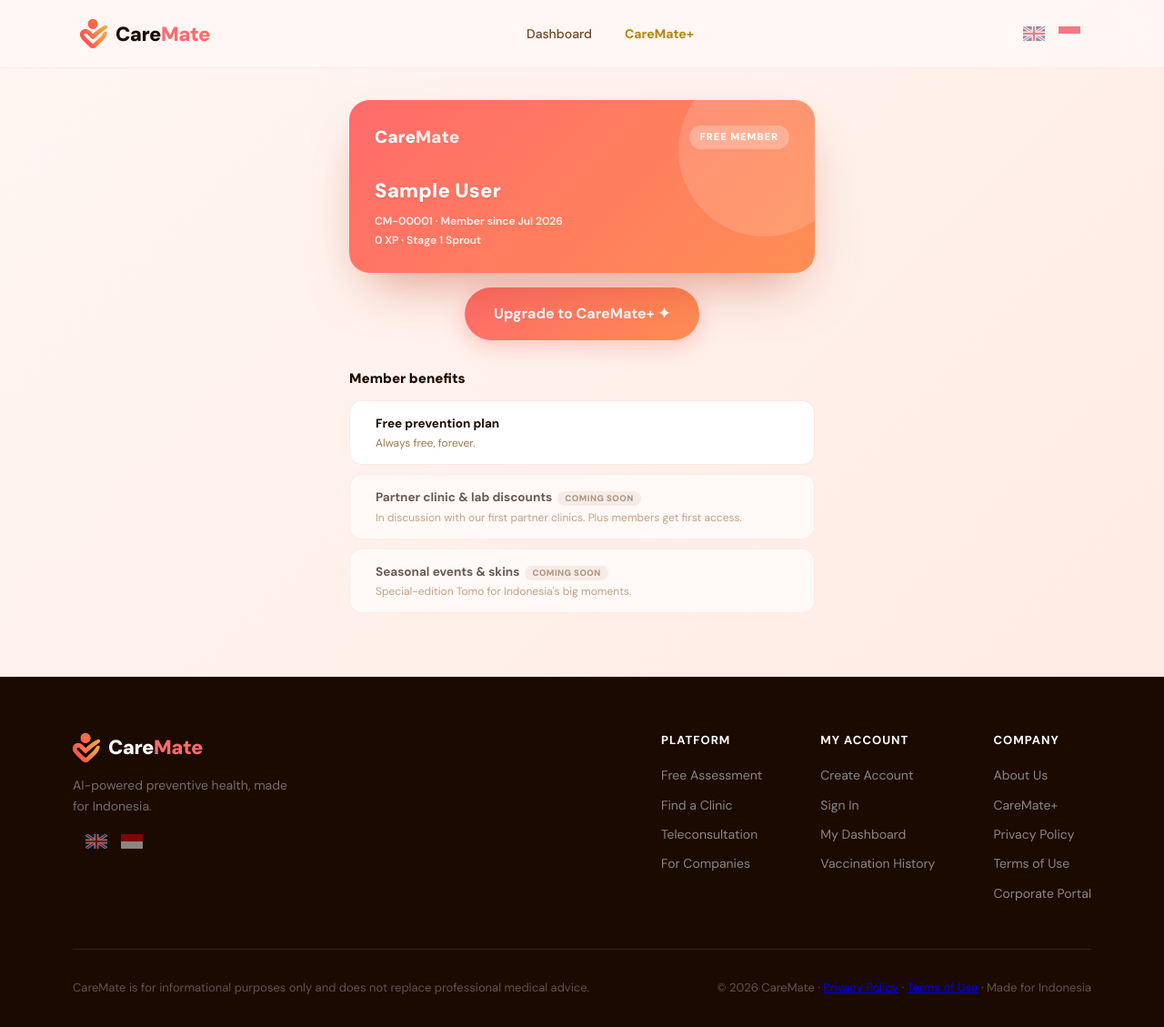
After one commit to poilvetcarl-svg/CareMate, a Flask app: page /member in a window 1280 px wide. The commit adds this page. Shown: the whole page at 91% size. Run offline with Flask 3, Linux system fonts and the light colour scheme; the visitor is signed in with stand-in values (Sample User, id 1); data that the repository does not hold is empty; some libraries are stand-ins or nearby versions.

Commit message:
Deeper engagement: badges, member card, assessment rescue, AI in user's language
- 11 achievement badges computed live from real actions (no storage, cheat-proof); dashboard shelf with locked/earned states, gold badges for Mythic + Plus supporters
- /member: digital membership card (gold for Plus), earned badges, honest benefits list with partner-discount slots marked COMING SOON until deals are signed
- /api/assessment/import: pre-signup assessments rescued from localStorage into the new account (activation fix)
- AI assistant + AI doctor chat reply in Bahasa Indonesia when the interface language is IDN

Co-Authored-By: Claude Fable 5 <noreply@anthropic.com>

```diff
--- a/app.py
+++ b/app.py
@@ -1276,6 +1276,7 @@ def dashboard():
         # Real synced data (Terra) wins; the deterministic demo is the fallback
         wearable = _real_wearable(current_user.id, today) or _simulated_wearable(current_user.id, today)
     pet = _pet_progress(current_user.id)
+    badges = _badges(current_user.id, pet)
     # Heal rows saved before a test existed in the reference table: re-match + re-flag
     _healed = False
     for lab in lab_results:
@@ -1305,7 +1306,8 @@ def dashboard():
         lab_reference=LAB_REFERENCE,
         wearable_device=wearable_device,
         wearable=wearable,
-        pet=pet
+        pet=pet,
+        badges=badges
     )
 
 
@@ -2102,6 +2104,16 @@ def admin_leads():
         return "Forbidden", 403
     leads = PilotLead.query.order_by(PilotLead.created_at.desc()).all()
     return render_template("admin_leads.html", leads=leads)
+
+
+@app.route("/member")
+@login_required
+def member_card():
+    pet = _pet_progress(current_user.id)
+    return render_template("member.html", pet=pet,
+                           badges=[b for b in _badges(current_user.id, pet) if b["earned"]],
+                           member_no=f"CM-{current_user.id:05d}",
+                           since=current_user.created_at)
 
 
 @app.route("/premium")
@@ -2403,6 +2415,37 @@ def _pet_progress(user_id):
     }
 
 
+def _badges(user_id, pet):
+    """Achievement badges, computed live from real actions (no storage, no cheating)."""
+    c = pet["counts"]
+    user = User.query.get(user_id)
+    kids = len(user.children) if user else 0
+    return [
+        {"icon": "ti-flag",            "key": "first_step",  "earned": c["checkin"] >= 1,
+         "en": ("First Step", "Log your first daily check-in"), "id_t": ("Langkah Pertama", "Lakukan check-in harian pertama")},
+        {"icon": "ti-clipboard-check", "key": "planner",     "earned": c["assessment"] >= 1,
+         "en": ("The Planner", "Complete a health assessment"), "id_t": ("Sang Perencana", "Selesaikan penilaian kesehatan")},
+        {"icon": "ti-flame",           "key": "week_warrior","earned": pet["streak"] >= 7,
+         "en": ("Week Warrior", "Reach a 7-day check-in streak"), "id_t": ("Pejuang Sepekan", "Capai streak 7 hari")},
+        {"icon": "ti-shield-check",    "key": "guardian",    "earned": c["vaccine"] >= 1,
+         "en": ("Guardian", "Log a vaccination"), "id_t": ("Sang Pelindung", "Catat satu vaksinasi")},
+        {"icon": "ti-flask",           "key": "lab_pro",     "earned": c["lab"] >= 3,
+         "en": ("Lab Pro", "Track 3 lab results"), "id_t": ("Ahli Lab", "Catat 3 hasil lab")},
+        {"icon": "ti-video",           "key": "connected",   "earned": c["consultation"] >= 1,
+         "en": ("Well Connected", "Finish a doctor consultation"), "id_t": ("Terhubung", "Selesaikan satu konsultasi")},
+        {"icon": "ti-map-pin",         "key": "real_step",   "earned": c["booking"] >= 1,
+         "en": ("Real World", "Book a clinic visit"), "id_t": ("Aksi Nyata", "Buat janji di klinik")},
+        {"icon": "ti-users",           "key": "family",      "earned": kids >= 1,
+         "en": ("Family First", "Add a family member"), "id_t": ("Keluarga Utama", "Tambahkan anggota keluarga")},
+        {"icon": "ti-seeding",         "key": "evolved",     "earned": pet["stage"] >= 2,
+         "en": ("Evolved", "Grow your companion to Bud"), "id_t": ("Berevolusi", "Kembangkan pendamping ke tahap Bud")},
+        {"icon": "ti-crown",           "key": "mythic",      "earned": pet["stage"] >= 4, "gold": True,
+         "en": ("Mythic", "Reach the final evolution"), "id_t": ("Mythic", "Capai evolusi tertinggi")},
+        {"icon": "ti-star",            "key": "supporter",   "earned": is_plus(user), "gold": True,
+         "en": ("Founding Supporter", "CareMate+ member"), "id_t": ("Pendukung Awal", "Anggota CareMate+")},
+    ]
+
+
 def log_event(name, user_id=None, meta=None):
     """Record a product-analytics event. Best-effort, never breaks the request."""
     try:
@@ -2412,6 +2455,37 @@ def log_event(name, user_id=None, meta=None):
     except Exception as e:
         db.session.rollback()
         print(f"[log_event] {e}")
+
+
+@app.route("/api/assessment/import", methods=["POST"])
+@login_required
+def import_assessment():
+    """Attach the pre-signup (localStorage) assessment to the new account, so the
+    work an anonymous visitor did is not lost when they register."""
+    if Assessment.query.filter_by(user_id=current_user.id).count() > 0:
+        return jsonify({"ok": True, "skipped": "already has assessments"})
+    data = request.json or {}
+    risk = data.get("risk") or {}
+    form = data.get("form") or {}
+    if not risk.get("percentage"):
+        return jsonify({"error": "no assessment data"}), 400
+    try:
+        db.session.add(Assessment(
+            user_id=current_user.id,
+            age=int(form.get("age") or 0) or None,
+            sex=(form.get("sex") or "")[:10],
+            conditions=json.dumps(form.get("conditions") or []),
+            travel_regions=json.dumps(form.get("travel_regions") or []),
+            risk_score=float(risk.get("percentage")),
+            risk_level=(risk.get("level") or "")[:20],
+            vaccines_recommended=json.dumps(data.get("vaccine_keys") or []),
+        ))
+        db.session.commit()
+        log_event("assessment_imported", current_user.id)
+        return jsonify({"ok": True, "imported": True})
+    except Exception as e:
+        db.session.rollback()
+        return jsonify({"error": str(e)}), 400
 
 
 @app.route("/api/checkin", methods=["POST"])
@@ -3064,6 +3138,8 @@ When someone asks "what tests/screenings do I need at my age?", actually answer
 Encourage them to run CareMate's free assessment for a plan personalised to their exact age, sex, conditions and lifestyle.
 
 You also know vaccines inside out: Influenza, COVID-19, Tdap/Td, MMR, Varicella, Herpes Zoster, HPV, Pneumococcal, RSV, Hepatitis A & B, Meningococcal, Typhoid, Yellow Fever, Japanese Encephalitis, Rabies, Cholera, plus the IDAI children's schedule, schedules, catch-up timing, contraindications, pregnancy safety, and Indonesia-specific availability. Always educational, never a diagnosis."""
+    if session.get("lang", DEFAULT_LANG) == "id":
+        system_prompt += "\n\nIMPORTANT: The user's interface is set to Bahasa Indonesia. Reply in natural Bahasa Indonesia unless they write in English."
 
     messages = [{"role": "system", "content": system_prompt}]
     for msg in conversation_history[-14:]:
@@ -3150,6 +3226,8 @@ How you speak in this consultation:
 - CRITICAL: You give educational prevention guidance only. You must NEVER write or issue a prescription, and never tell the patient a specific medication and dose to take. If they ask for a prescription or medicine, gently explain you can't prescribe and that they should see a licensed clinician in person, then point them to what to discuss at that visit.
 
 You speak {'Indonesian and English naturally' if 'Bahasa Indonesia' in doctor['languages'] else 'English'}."""
+    if session.get("lang", DEFAULT_LANG) == "id":
+        system_prompt += "\n\nIMPORTANT: The user's interface is set to Bahasa Indonesia. Reply in natural Bahasa Indonesia unless they write to you in English."
 
     messages = [{"role": "system", "content": system_prompt}]
     for msg in history[-20:]:
--- /dev/null
+++ b/templates/member.html
@@ -0,0 +1,86 @@
+<!DOCTYPE html>
+<html lang="{{ LANG }}">
+<head>
+  <meta charset="UTF-8" />
+  <meta name="viewport" content="width=device-width, initial-scale=1.0" />
+  <link rel="icon" type="image/png" href="/static/img/favicon-64.png" />
+  <title>{{ 'Kartu Anggota' if LANG == 'id' else 'Member Card' }} · CareMate</title>
+  <link rel="stylesheet" href="{{ url_for('static', filename='css/style.css') }}" />
+  <link href="https://fonts.googleapis.com/css2?family=DM+Sans:wght@400;500;600;700;800;900&display=swap" rel="stylesheet" />
+  <link href="https://cdnjs.cloudflare.com/ajax/libs/tabler-icons/3.35.0/tabler-icons-outline.min.css" rel="stylesheet" />
+  <style>
+    body{background:linear-gradient(135deg,#fff6f2,#ffe9e1);min-height:100vh}
+    .mw{max-width:560px;margin:0 auto;padding:110px 24px 60px}
+    .card{border-radius:22px;padding:26px 28px;color:#fff;box-shadow:0 26px 60px -22px rgba(193,58,29,.55);position:relative;overflow:hidden;
+          background:{{ 'linear-gradient(135deg,#B8860B,#FFD93D 55%,#B8860B)' if IS_PLUS else 'linear-gradient(135deg,#FF6B6B,#FF8E53)' }}}
+    .card::after{content:"";position:absolute;top:-40px;right:-40px;width:190px;height:190px;border-radius:50%;background:rgba(255,255,255,.14)}
+    .c-brand{font-size:19px;font-weight:900}
+    .c-plan{font-size:11px;font-weight:900;letter-spacing:.09em;background:rgba(255,255,255,.25);padding:4px 12px;border-radius:16px}
+    .c-name{font-size:22px;font-weight:900;margin-top:26px;letter-spacing:.01em;text-shadow:0 1px 2px rgba(0,0,0,.15)}
+    .c-meta{font-size:12px;opacity:.92;margin-top:6px;font-weight:600}
+    h2{font-size:15px;font-weight:900;color:var(--text-primary);margin:30px 0 12px}
+    .bshelf{display:grid;grid-template-columns:repeat(4,1fr);gap:12px}
+    .bg-badge{background:#fff;border:1px solid rgba(255,107,107,.16);border-radius:14px;padding:12px 8px;text-align:center}
+    .bg-badge i{font-size:22px;color:var(--coral)}
+    .bg-badge.gold i{color:#B8860B}
+    .bg-badge span{display:block;font-size:10.5px;font-weight:800;color:var(--text-primary);margin-top:6px;line-height:1.3}
+    .benefit{display:flex;gap:12px;align-items:flex-start;background:#fff;border:1px solid rgba(255,107,107,.16);border-radius:14px;padding:14px 16px;margin-bottom:10px}
+    .benefit i{color:var(--coral);font-size:20px;flex-shrink:0;margin-top:2px}
+    .benefit b{display:block;font-size:13.5px;color:var(--text-primary)}
+    .benefit p{font-size:12px;color:var(--text-muted);line-height:1.5;margin:2px 0 0}
+    .soon{opacity:.65}
+    .soon .tag{font-size:9.5px;font-weight:900;letter-spacing:.05em;background:rgba(160,120,90,.15);color:#8a6a4e;padding:2px 8px;border-radius:10px;margin-left:6px}
+  </style>
+</head>
+<body>
+<nav class="navbar">
+  <div class="nav-container">
+    <a href="/" class="nav-logo"><img src="/static/img/logo-icon.png" alt="" class="nav-logo-icon" />Care<span class="logo-accent">Mate</span></a>
+    <div class="nav-links">
+      <a href="/dashboard" class="nav-link">{{ t('nav.dashboard') }}</a>
+      <a href="/premium" class="nav-link" style="color:#b8860b;font-weight:800">CareMate+</a>
+    </div>
+    {% include "_langswitch.html" %}
+  </div>
+</nav>
+
+<div class="mw">
+  <div class="card">
+    <div style="display:flex;justify-content:space-between;align-items:center">
+      <span class="c-brand">Care<span style="opacity:.85">Mate</span>{% if IS_PLUS %}+{% endif %}</span>
+      <span class="c-plan">{{ '✦ PLUS MEMBER' if IS_PLUS else ('ANGGOTA GRATIS' if LANG == 'id' else 'FREE MEMBER') }}</span>
+    </div>
+    <div class="c-name">{{ current_user.name or current_user.email }}</div>
+    <div class="c-meta">{{ member_no }} · {{ 'Anggota sejak' if LANG == 'id' else 'Member since' }} {{ since.strftime('%b %Y') }}{% if IS_PLUS and current_user.plan_expires %} · {{ 'aktif s.d.' if LANG == 'id' else 'active until' }} {{ current_user.plan_expires.strftime('%d %b %Y') }}{% endif %}</div>
+    <div class="c-meta" style="margin-top:2px">{{ pet.xp }} XP · {{ 'Tahap' if LANG == 'id' else 'Stage' }} {{ pet.stage }} {{ pet.stage_name }}</div>
+  </div>
+
+  {% if not IS_PLUS %}
+  <div style="text-align:center;margin-top:16px">
+    <a href="/premium" class="btn-primary" style="text-decoration:none;display:inline-block">{{ 'Tingkatkan ke CareMate+' if LANG == 'id' else 'Upgrade to CareMate+' }} ✦</a>
+  </div>
+  {% endif %}
+
+  {% if badges %}
+  <h2>{{ 'Lencana Anda' if LANG == 'id' else 'Your badges' }} ({{ badges|length }})</h2>
+  <div class="bshelf">
+    {% for b in badges %}
+    <div class="bg-badge {{ 'gold' if b.get('gold') }}"><i class="ti {{ b.icon }}"></i><span>{{ b.id_t[0] if LANG == 'id' else b.en[0] }}</span></div>
+    {% endfor %}
+  </div>
+  {% endif %}
+
+  <h2>{{ 'Keuntungan anggota' if LANG == 'id' else 'Member benefits' }}</h2>
+  {% if IS_PLUS %}
+  <div class="benefit"><i class="ti ti-video"></i><div><b>{{ 'Konsultasi video tanpa batas' if LANG == 'id' else 'Unlimited video consultations' }}</b><p>{{ 'Dokter AI kapan pun Anda butuh.' if LANG == 'id' else 'The AI doctor whenever you need it.' }}</p></div></div>
+  <div class="benefit"><i class="ti ti-file-text"></i><div><b>{{ 'Laporan Kesehatan Pribadi' if LANG == 'id' else 'Personal Health Report' }}</b><p>{{ 'Bawa ke setiap kunjungan dokter.' if LANG == 'id' else 'Bring it to every doctor visit.' }} <a href="/report" style="color:var(--coral);font-weight:700">{{ 'Buka' if LANG == 'id' else 'Open' }} →</a></p></div></div>
+  <div class="benefit"><i class="ti ti-flame"></i><div><b>Streak freeze</b><p>{{ 'Lewat satu hari, streak Anda tetap aman.' if LANG == 'id' else 'Miss a day, your streak survives.' }}</p></div></div>
+  {% else %}
+  <div class="benefit"><i class="ti ti-clipboard-heart"></i><div><b>{{ 'Rencana pencegahan gratis' if LANG == 'id' else 'Free prevention plan' }}</b><p>{{ 'Selalu gratis, selamanya.' if LANG == 'id' else 'Always free, forever.' }}</p></div></div>
+  {% endif %}
+  <div class="benefit soon"><i class="ti ti-discount"></i><div><b>{{ 'Diskon klinik & lab rekanan' if LANG == 'id' else 'Partner clinic & lab discounts' }}<span class="tag">{{ 'SEGERA' if LANG == 'id' else 'COMING SOON' }}</span></b><p>{{ 'Sedang dalam pembicaraan dengan klinik rekanan pertama. Anggota Plus mendapat akses lebih dulu.' if LANG == 'id' else 'In discussion with our first partner clinics. Plus members get first access.' }}</p></div></div>
+  <div class="benefit soon"><i class="ti ti-gift"></i><div><b>{{ 'Acara & skin musiman' if LANG == 'id' else 'Seasonal events & skins' }}<span class="tag">{{ 'SEGERA' if LANG == 'id' else 'COMING SOON' }}</span></b><p>{{ 'Tomo edisi spesial di momen-momen besar Indonesia.' if LANG == 'id' else 'Special-edition Tomo for Indonesia\'s big moments.' }}</p></div></div>
+</div>
+{% include "_footer.html" %}
+</body>
+</html>
```
Also changed, not shown: templates/user_dashboard.html (+35 -1 lines).
